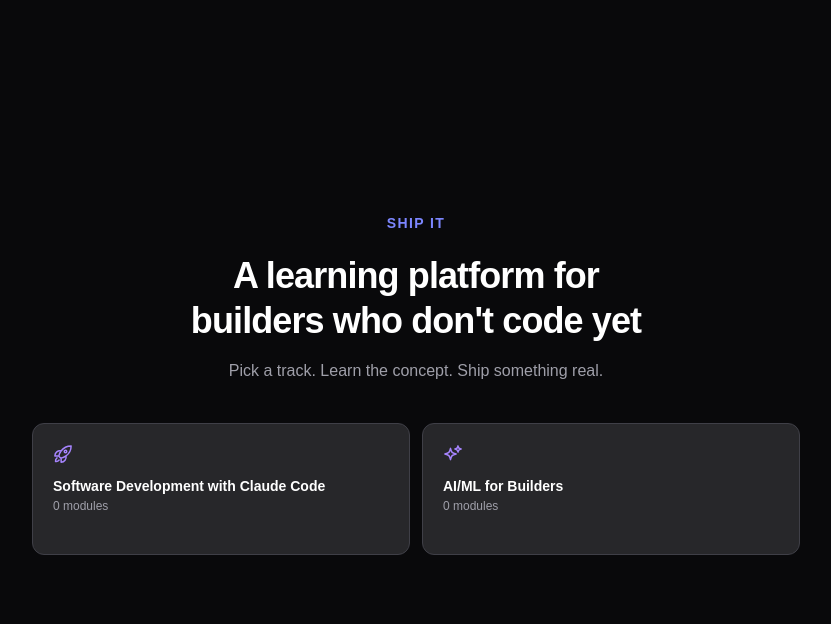
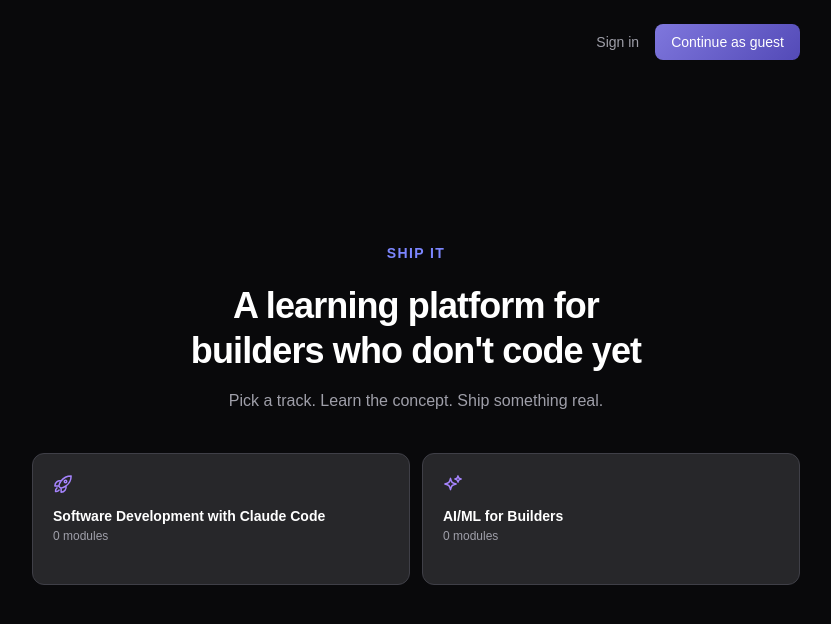
Before and after one commit to jeffwellesly/ship-it, a Next.js app: page / in a window 1280 px wide. Shown: the top 624 px of the page, without its empty margins (224-1055 px from the left). Built offline with nearby package versions, Linux system fonts and the light colour scheme; no server answers; the database is empty.

Commit message:
Add sign in and guest CTA to landing page top nav
Lets visitors sign in or jump straight into a guest session from
the landing page, instead of having to click a course card first.

```diff
--- /dev/null
+++ b/src/app/GuestCta.tsx
@@ -0,0 +1,40 @@
+'use client'
+
+import { useState } from 'react'
+import { useRouter } from 'next/navigation'
+import { createClient } from '@/lib/supabase/client'
+
+export default function GuestCta() {
+  const router = useRouter()
+  const supabase = createClient()
+  const [loading, setLoading] = useState(false)
+  const [error, setError] = useState<string | null>(null)
+
+  async function handleGuest() {
+    setLoading(true)
+    setError(null)
+    const { error } = await supabase.auth.signInAnonymously()
+    if (error) {
+      setError(error.message)
+      setLoading(false)
+    } else {
+      router.push('/courses')
+      router.refresh()
+    }
+  }
+
+  return (
+    <div className="flex flex-col items-end gap-1.5">
+      <button
+        type="button"
+        onClick={handleGuest}
+        disabled={loading}
+        className="rounded-lg px-4 py-2 text-sm font-medium text-white disabled:opacity-50 hover:opacity-90 transition-opacity"
+        style={{ background: 'linear-gradient(135deg,#7F77DD,#534AB7)' }}
+      >
+        {loading ? 'Loading…' : 'Continue as guest'}
+      </button>
+      {error && <p className="text-xs text-red-400">{error}</p>}
+    </div>
+  )
+}
--- a/src/app/page.tsx
+++ b/src/app/page.tsx
@@ -1,5 +1,6 @@
 import Link from 'next/link'
 import { createClient } from '@/lib/supabase/server'
+import GuestCta from './GuestCta'
 
 export default async function Home() {
   const supabase = await createClient()
@@ -41,7 +42,17 @@
   ]
 
   return (
-    <div className="min-h-screen bg-zinc-950 flex flex-col items-center justify-center px-6">
+    <div className="min-h-screen bg-zinc-950 flex flex-col items-center px-6">
+
+      {/* Top nav */}
+      <div className="w-full max-w-3xl flex items-center justify-end gap-4 pt-6">
+        <Link href="/login" className="text-sm text-zinc-400 hover:text-white transition-colors">
+          Sign in
+        </Link>
+        <GuestCta />
+      </div>
+
+      <div className="flex-1 flex items-center justify-center w-full">
         <div className="max-w-3xl w-full text-center">
 
           {/* Brand label */}
@@ -86,7 +97,7 @@
             })}
           </div>
 
-
+        </div>
       </div>
     </div>
   )
```
Lines whose indentation alone changed are shown as unchanged.
